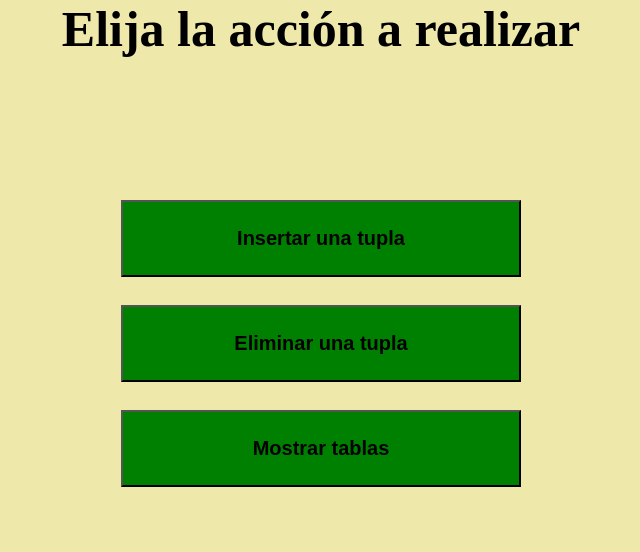
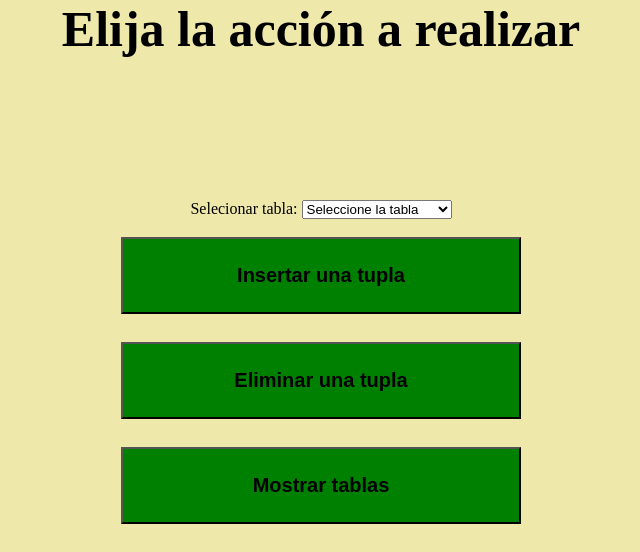
Before and after one commit to Mamarco13/Proyecto_DDSI, a Flask app: page /produccion.html in a window 1280 px wide. Shown: the part 310-862 px from the top of the page, without its empty margins (319-959 px from the left). Before the commit the page ends 797 px from the top, so only its background shows below. Run offline with Flask 3, Linux system fonts and the light colour scheme.

Commit message:
seleccion de tablas produccion

```diff
--- a/templates/produccion.html
+++ b/templates/produccion.html
@@ -5,6 +5,14 @@
 {%block body%}
 <h1>Elija la acción a realizar</h1><br>
 <div class = "botones">
+    <label for="Tabla">Selecionar tabla:</label>
+    <select id="Tabla" name = "Tabla" required>
+        <option value="" disabled selected>Seleccione la tabla</option>
+        <option value="ClienteRealizaPedido">ClienteRealizaPedido</option>
+        <option value="ProduceVenta">ProduceVenta</option>
+        <option value="GestionaPedido">GestionaPedido</option>
+    </select><br><br>
+
     <button id = "boton1" onclick="caso1()"><b>Insertar una tupla</b></button><br>
     <button id = "boton2" onclick="caso2()"><b>Eliminar una tupla</b></button><br>
     <button id = "boton3" onclick="caso3()"><b>Mostrar tablas</b></button><br>
```
